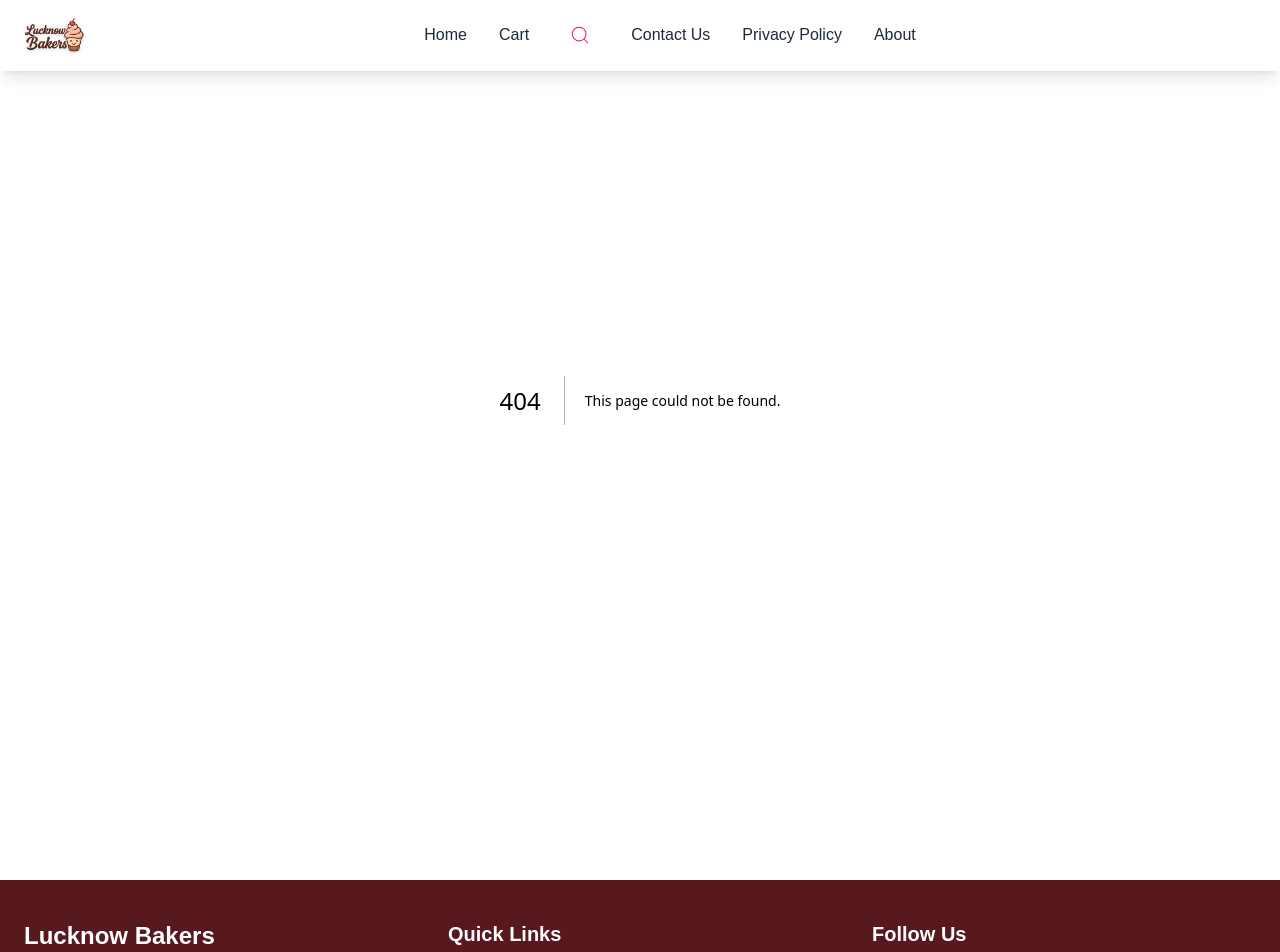
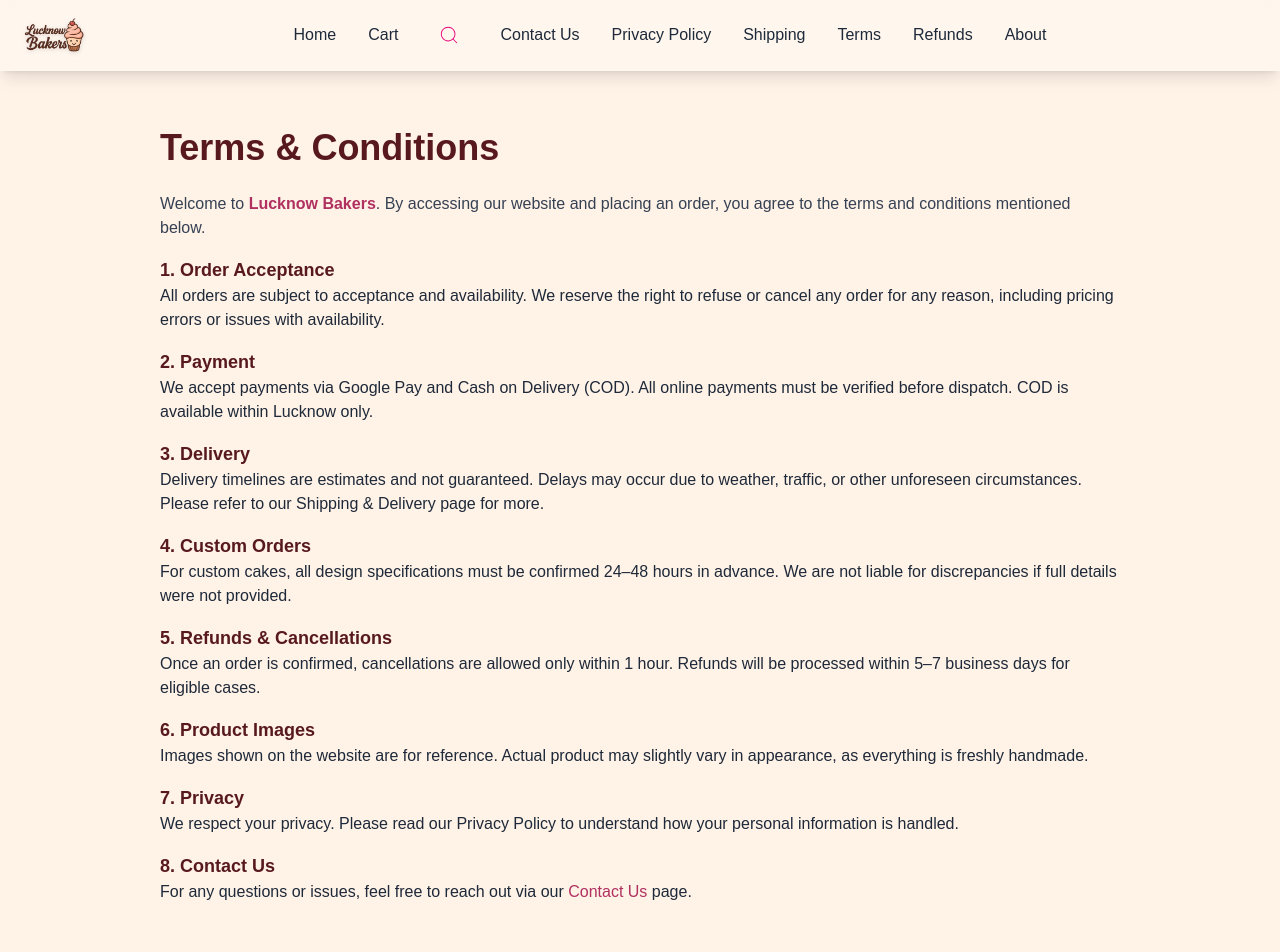
Before and after one commit to aryansingh-0/Lucknow-Backery, a Next.js app: page /terms-conditions in a window 1280 px wide. Before the commit this address had no page. Shown: the top 952 px of the page. Built offline with nearby package versions, Linux system fonts and the light colour scheme.

Commit message:
update the order system and waiting for the credential

```diff
--- a/Components/Navbar/Navbar.js
+++ b/Components/Navbar/Navbar.js
@@ -8,8 +8,9 @@ import { CiSearch } from 'react-icons/ci';
 import { useDispatch } from 'react-redux';
 import { updateSearch } from '@/lib/cakeSlice';
 import Image from 'next/image';
-import Logo from "@/public/logo.png"
-import { IoCloseSharp } from "react-icons/io5";
+import Logo from '@/public/logo.png';
+import { IoCloseSharp } from 'react-icons/io5';
+
 export default function Navbar() {
   const dispatch = useDispatch();
   const pathname = usePathname();
@@ -35,11 +36,9 @@ export default function Navbar() {
     <nav className="backdrop-blur-md bg-white/30 shadow-lg fixed z-50 top-0 px-6 py-4 flex items-center justify-between w-full border-b border-white/20">
       {/* Brand */}
       <div className="text-2xl font-bold text-pink-700 drop-shadow-sm tracking-wide">
-      <Link href={"/"}>
-      <Image src={Logo} width={60} height={60} alt='logo' />
+        <Link href="/">
+          <Image src={Logo} width={60} height={60} alt="Lucknow Bakers Logo" />
         </Link>
-
-
       </div>
 
       {/* Desktop Menu */}
@@ -72,6 +71,9 @@ export default function Navbar() {
 
         <Link href="/contactus" className="hover:text-pink-600 transition">Contact Us</Link>
         <Link href="/privacy-policy" className="hover:text-pink-600 transition">Privacy Policy</Link>
+        <Link href="/shipping-delivery" className="hover:text-pink-600 transition">Shipping</Link>
+        <Link href="/terms-conditions" className="hover:text-pink-600 transition">Terms</Link>
+        <Link href="/cancellation-refund" className="hover:text-pink-600 transition">Refunds</Link>
         <Link href="/about" className="hover:text-pink-600 transition">About</Link>
       </div>
 
@@ -104,23 +106,27 @@ export default function Navbar() {
           </button>
         )}
 
-      <button onClick={() => setIsMobileMenuOpen(!isMobileMenuOpen)} className="text-pink-700">
-
-        {isMobileMenuOpen ? <IoCloseSharp size={24}  />:<Menu size={24} />}
+        <button
+          onClick={() => setIsMobileMenuOpen(!isMobileMenuOpen)}
+          className="text-pink-700"
+        >
+          {isMobileMenuOpen ? <IoCloseSharp size={24} /> : <Menu size={24} />}
         </button>
       </div>
 
       {/* Mobile Dropdown */}
       {isMobileMenuOpen && (
-      <div className="absolute top-full left-0 w-full backdrop-blur-md bg-white  shadow-lg border-t border-white/20   p-4 flex flex-col gap-3 text-gray-800 font-medium md:hidden z-50">
+        <div className="absolute top-full left-0 w-full backdrop-blur-md bg-white shadow-lg border-t border-white/20 p-4 flex flex-col gap-3 text-gray-800 font-medium md:hidden z-50">
           <Link href="/" onClick={() => setIsMobileMenuOpen(false)}>Home</Link>
           <Link href="/carts" onClick={() => setIsMobileMenuOpen(false)}>Cart</Link>
           <Link href="/contactus" onClick={() => setIsMobileMenuOpen(false)}>Contact Us</Link>
           <Link href="/privacy-policy" onClick={() => setIsMobileMenuOpen(false)}>Privacy Policy</Link>
+          <Link href="/shipping-delivery" onClick={() => setIsMobileMenuOpen(false)}>Shipping</Link>
+          <Link href="/terms-conditions" onClick={() => setIsMobileMenuOpen(false)}>Terms</Link>
+          <Link href="/cancellation-refund" onClick={() => setIsMobileMenuOpen(false)}>Refunds</Link>
           <Link href="/about" onClick={() => setIsMobileMenuOpen(false)}>About</Link>
         </div>
       )}
     </nav>
-
   );
 }
--- /dev/null
+++ b/app/cancellation-refund/page.js
@@ -0,0 +1,71 @@
+'use client';
+import React from 'react';
+
+export default function CancellationRefund() {
+  return (
+    <div className="min-h-screen pt-24 px-4   flex justify-center items-start">
+      <div className="max-w-4xl w-full rounded-2xl  p-8 ">
+        <h1 className="text-4xl font-bold text-highlight mb-6">Cancellation & Refund Policy</h1>
+
+        <p className="text-gray-800 mb-4">
+          At <span className="font-semibold text-green-600">Lucknow Bakers</span>, we take pride in baking fresh, handcrafted cakes and desserts just for you. Due to the nature of our products, we follow a strict cancellation and refund policy as outlined below:
+        </p>
+
+        <div className="space-y-6 text-sm md:text-base text-gray-700">
+          <div>
+            <h2 className="font-semibold text-lg text-green-800">1. Order Cancellation</h2>
+            <p>
+              Orders can only be cancelled within <span className="font-medium">1 hour</span> of placing them. Once we start preparing your order, we won’t be able to cancel it due to the fresh, perishable nature of our products.
+            </p>
+          </div>
+
+          <div>
+            <h2 className="font-semibold text-lg text-green-800">2. Custom Cake Orders</h2>
+            <p>
+              Customized or made-to-order cakes cannot be cancelled once confirmed. Please double-check all design, flavor, and size specifications before confirming.
+            </p>
+          </div>
+
+          <div>
+            <h2 className="font-semibold text-lg text-green-800">3. Refund Eligibility</h2>
+            <p>
+              Refunds are only issued if:
+            </p>
+            <ul className="list-disc list-inside ml-4 mt-1">
+              <li>You cancel within the allowed time.</li>
+              <li>You receive the wrong item or your order is incomplete.</li>
+              <li>The item is damaged or spoiled upon delivery.</li>
+            </ul>
+          </div>
+
+          <div>
+            <h2 className="font-semibold text-lg text-green-800">4. Refund Process</h2>
+            <p>
+              If your refund is approved, it will be processed to your original payment method within <span className="font-medium">5–7 business days</span>. You’ll be notified by email or WhatsApp once it’s done.
+            </p>
+          </div>
+
+          <div>
+            <h2 className="font-semibold text-lg text-green-800">5. No Refund Cases</h2>
+            <p>
+              We do not offer refunds for:
+            </p>
+            <ul className="list-disc list-inside ml-4 mt-1">
+              <li>Customer not available to receive delivery.</li>
+              <li>Change of mind after the order is prepared.</li>
+              <li>Delayed delivery due to circumstances beyond our control (traffic, weather, etc.).</li>
+            </ul>
+          </div>
+
+          <div>
+            <h2 className="font-semibold text-lg text-green-800">6. Contact Support</h2>
+            <p>
+              For any questions, issues, or complaints, please contact our support team via the{' '}
+              <a href="/contactus" className="text-green-600 underline font-medium">Contact Us</a> page. We’ll do our best to resolve it!
+            </p>
+          </div>
+        </div>
+      </div>
+    </div>
+  );
+}
--- /dev/null
+++ b/app/shipping-delivery/page.js
@@ -0,0 +1,39 @@
+'use client';
+import Image from 'next/image';
+import deliveryImg from '@/public/images/delivery.png'; // Make sure this image exists or replace with your own
+import React from 'react';
+
+export default function ShippingAndDeliveryPage() {
+  return (
+    <div className="min-h-screen pt-24 px-4 flex items-center justify-center">
+      <div className="max-w-5xl w-full rounded-2xl backdrop-blur-md bg-white/30 border border-white/50 p-8 shadow-2xl">
+        <div className="flex flex-col md:flex-row items-center gap-8">
+          <div className="w-full md:w-1/2">
+            <h1 className="text-4xl font-bold text-highlight mb-4">Shipping & Delivery</h1>
+            <p className="text-gray-700 text-base leading-relaxed mb-4">
+              At <span className="font-semibold text-highlight">Lucknow Bakers</span>, we promise to deliver happiness — straight from our oven to your doorstep.
+              Whether you're ordering for a special celebration or just indulging yourself, our delivery team ensures freshness every time.
+            </p>
+            <ul className="list-disc pl-5 text-gray-800 text-sm md:text-base space-y-2">
+              <li><strong>Delivery Timing:</strong> Same-day delivery within Lucknow if ordered before 6 PM.</li>
+              <li><strong>Custom Cake Delivery:</strong> Please allow 24–48 hours for personalized designs.</li>
+              <li><strong>Delivery Charges:</strong> Free on orders above ₹499, otherwise ₹40 flat rate.</li>
+              <li><strong>Delivery Areas:</strong> Currently delivering across Lucknow city.</li>
+              <li><strong>Pickup Option:</strong> Available from our Hazratganj store during business hours.</li>
+            </ul>
+          </div>
+
+          <div className="w-full md:w-1/2 flex justify-center">
+            <Image
+              src={deliveryImg}
+              alt="Cake delivery illustration"
+              width={400}
+              height={400}
+              className="rounded-xl shadow-md bg-white/40 backdrop-blur-md p-4"
+            />
+          </div>
+        </div>
+      </div>
+    </div>
+  );
+}
--- /dev/null
+++ b/app/terms-conditions/page.js
@@ -0,0 +1,74 @@
+'use client';
+import React from 'react';
+
+export default function TermsAndConditions() {
+  return (
+    <div className="min-h-screen pt-24 px-4   flex items-center justify-center">
+      <div className="max-w-5xl w-full rounded-2xl    p-8 ">
+        <h1 className="text-4xl font-bold text-highlight mb-6">Terms & Conditions</h1>
+
+        <p className="text-gray-700 mb-4">
+          Welcome to <span className="font-semibold text-link">Lucknow Bakers</span>. By accessing our website and placing an order, you agree to the terms and conditions mentioned below.
+        </p>
+
+        <div className="space-y-4 text-gray-800 text-sm md:text-base">
+          <div>
+            <h2 className="font-semibold text-lg text-highlight">1. Order Acceptance</h2>
+            <p>
+              All orders are subject to acceptance and availability. We reserve the right to refuse or cancel any order for any reason, including pricing errors or issues with availability.
+            </p>
+          </div>
+
+          <div>
+            <h2 className="font-semibold text-lg text-highlight">2. Payment</h2>
+            <p>
+              We accept payments via Google Pay and Cash on Delivery (COD). All online payments must be verified before dispatch. COD is available within Lucknow only.
+            </p>
+          </div>
+
+          <div>
+            <h2 className="font-semibold text-lg text-highlight">3. Delivery</h2>
+            <p>
+              Delivery timelines are estimates and not guaranteed. Delays may occur due to weather, traffic, or other unforeseen circumstances. Please refer to our Shipping & Delivery page for more.
+            </p>
+          </div>
+
+          <div>
+            <h2 className="font-semibold text-lg text-highlight">4. Custom Orders</h2>
+            <p>
+              For custom cakes, all design specifications must be confirmed 24–48 hours in advance. We are not liable for discrepancies if full details were not provided.
+            </p>
+          </div>
+
+          <div>
+            <h2 className="font-semibold text-lg text-highlight">5. Refunds & Cancellations</h2>
+            <p>
+              Once an order is confirmed, cancellations are allowed only within 1 hour. Refunds will be processed within 5–7 business days for eligible cases.
+            </p>
+          </div>
+
+          <div>
+            <h2 className="font-semibold text-lg text-highlight">6. Product Images</h2>
+            <p>
+              Images shown on the website are for reference. Actual product may slightly vary in appearance, as everything is freshly handmade.
+            </p>
+          </div>
+
+          <div>
+            <h2 className="font-semibold text-lg text-highlight">7. Privacy</h2>
+            <p>
+              We respect your privacy. Please read our Privacy Policy to understand how your personal information is handled.
+            </p>
+          </div>
+
+          <div>
+            <h2 className="font-semibold text-lg text-highlight">8. Contact Us</h2>
+            <p>
+              For any questions or issues, feel free to reach out via our <span className="text-link font-medium">Contact Us</span> page.
+            </p>
+          </div>
+        </div>
+      </div>
+    </div>
+  );
+}
```
Also changed, not shown: public/images/delivery.png (added). Lines whose indentation alone changed are shown as unchanged.
